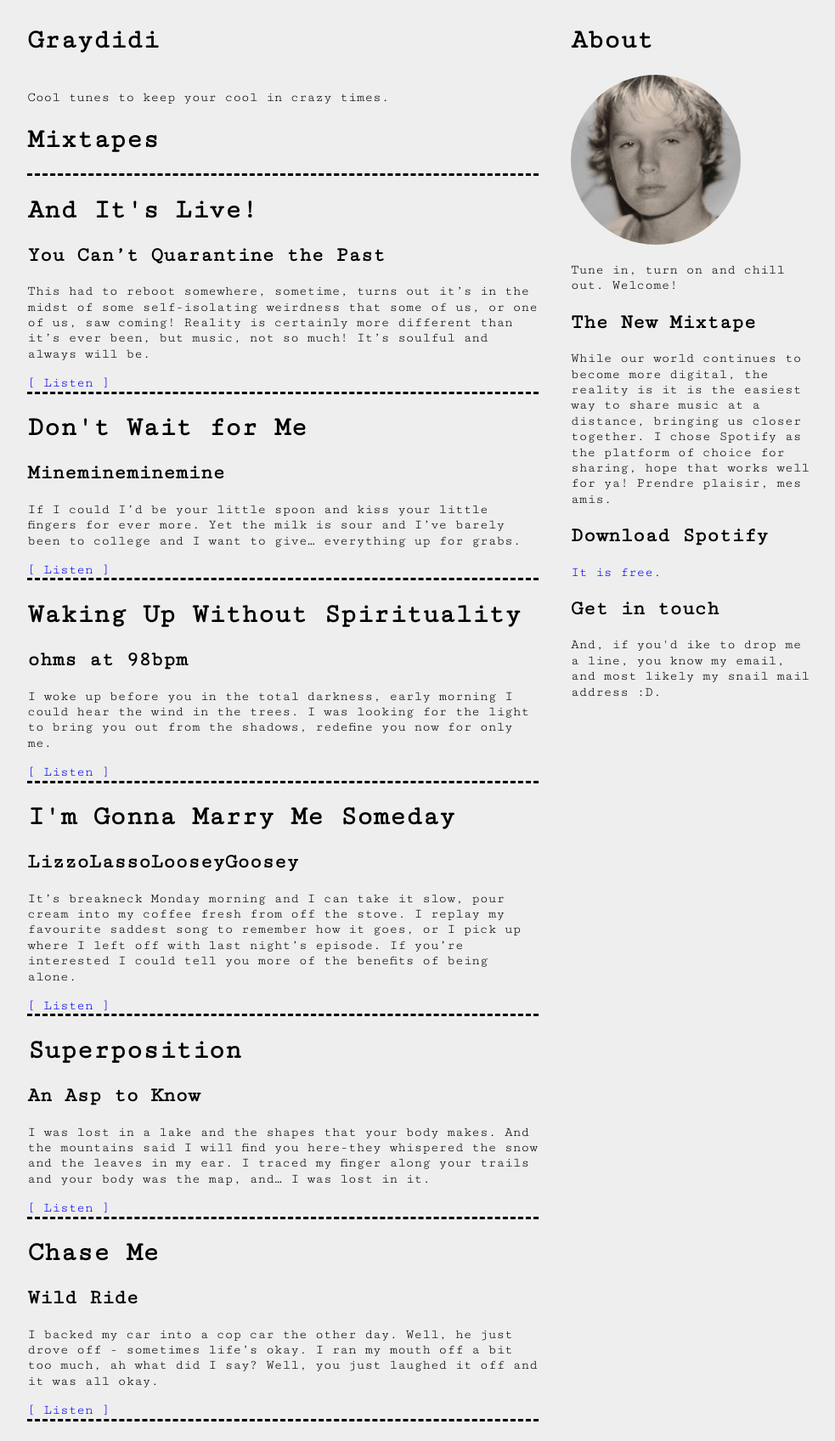
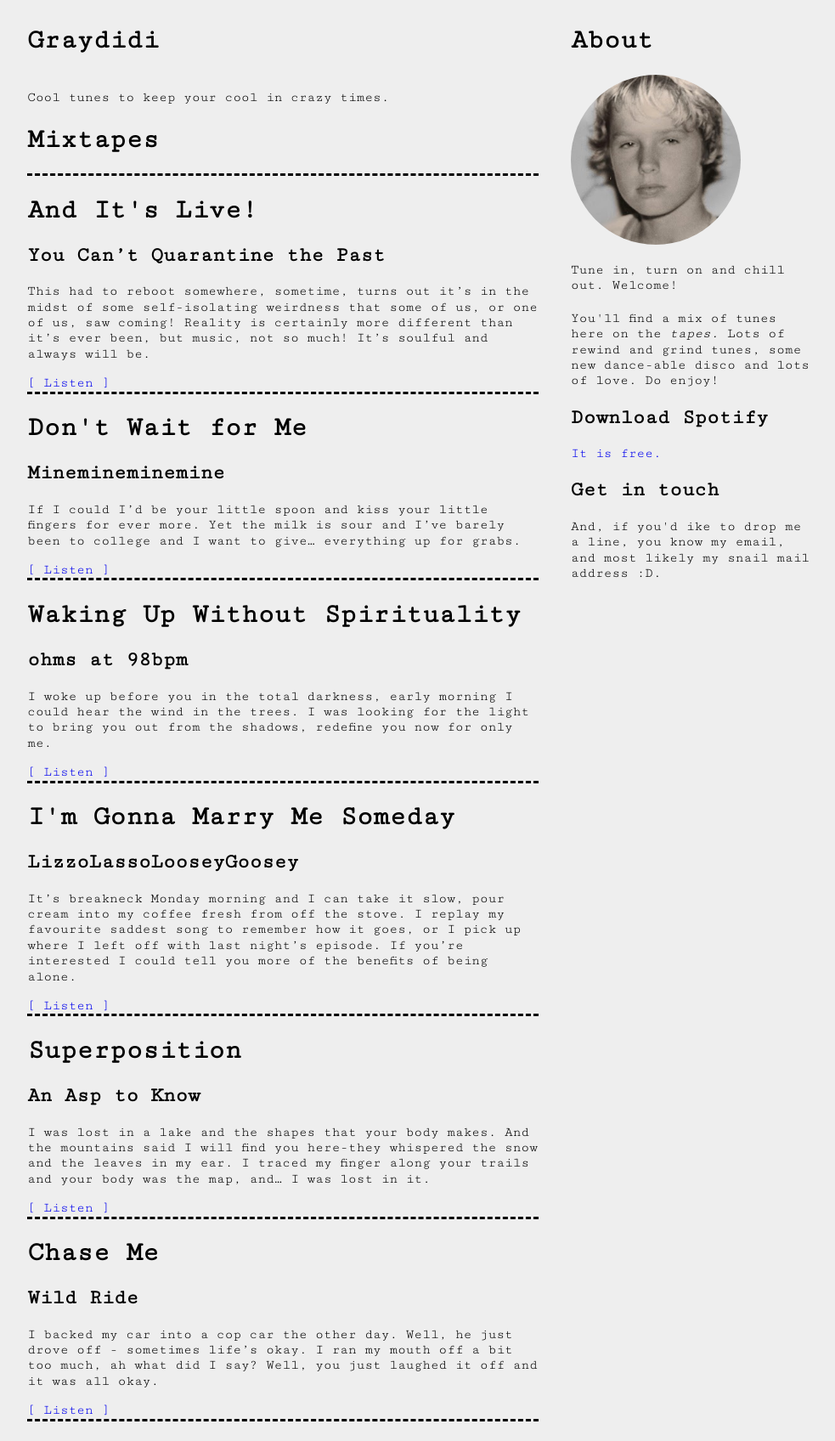
Before and after one commit to sodanovels/demonmusic, a Jekyll site: the page built from index.html, in a window 1280 px wide. Shown: the whole page at 85% size, without its empty margins (147-1130 px from the left). Built offline with Jekyll 4.4.1, drawn with Linux system fonts in a browser that asks for light colours; nearby versions of some CDN libraries; the list of posts is cut into pages by our own code.

Commit message:
Update sidebar.html

```diff
--- a/_includes/sidebar.html
+++ b/_includes/sidebar.html
@@ -4,8 +4,8 @@
         <img class="about" src="{{ site.image }}"
                     alt="David"/>
         <p class="lead">{{ site.about }}</p>
-        <h2> The New Mixtape</h2>
-        While our world continues to become more digital, the reality is it is the easiest way to share music at a distance, bringing us closer together. I chose Spotify as the platform of choice for sharing, hope that works well for ya!  Prendre plaisir, mes amis.
+        <h2></h2>
+        You'll find a mix of tunes here on the <em>tapes.</em> Lots of rewind and grind tunes, some new dance-able disco and lots of love. Do enjoy!
         <h2> Download Spotify</h2>
        <a href="https://www.spotify.com/ca-en/download/other/" target="_blank">It is free.</a>
         <h2>Get in touch</h2>
```
